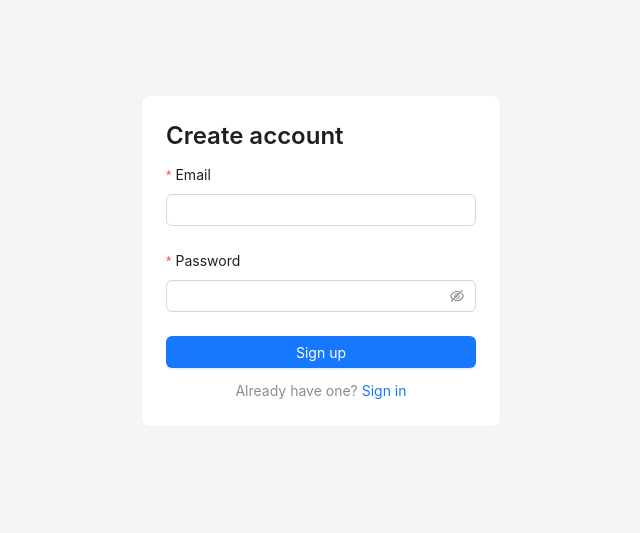
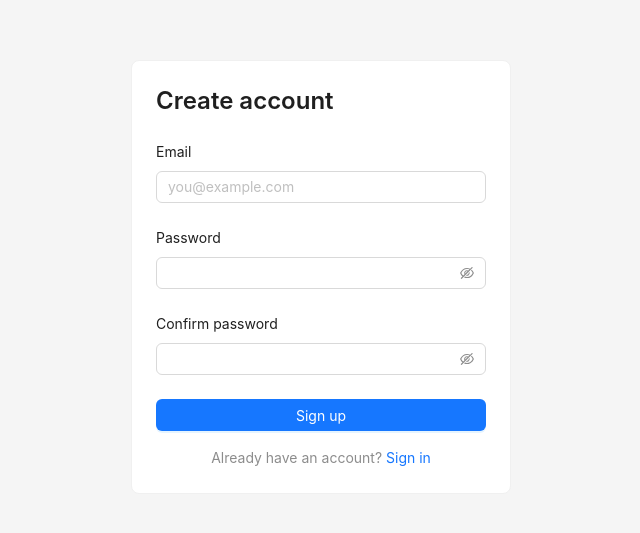
Before and after one commit to marsab14/multirate-web, a React (Vite) app: page /signup in a window 1280 px wide. Shown: the part 147-680 px from the top of the page, without its empty margins (319-959 px from the left). Built offline with nearby package versions, Linux system fonts and the light colour scheme; no server answers.

Commit message:
Auth Flow added

```diff
--- a/src/App.tsx
+++ b/src/App.tsx
@@ -14,18 +14,14 @@ export default function App() {
       <Route path="/login" element={<Login />} />
       <Route path="/signup" element={<Signup />} />
 
-      <Route
-        element={
-          <ProtectedRoute>
-            <AppShell />
-          </ProtectedRoute>
-        }
-      >
-        <Route index element={<Navigate to="/documents" replace />} />
-        <Route path="/documents" element={<DocumentsList />} />
-        <Route path="/documents/new" element={<DocumentEditor />} />
-        <Route path="/documents/:id" element={<DocumentEditor />} />
-        <Route path="/reports" element={<Reports />} />
+      <Route element={<ProtectedRoute />}>
+        <Route element={<AppShell />}>
+          <Route index element={<Navigate to="/documents" replace />} />
+          <Route path="/documents" element={<DocumentsList />} />
+          <Route path="/documents/new" element={<DocumentEditor />} />
+          <Route path="/documents/:id" element={<DocumentEditor />} />
+          <Route path="/reports" element={<Reports />} />
+        </Route>
       </Route>
 
       <Route path="*" element={<NotFound />} />
--- a/src/components/ProtectedRoute.tsx
+++ b/src/components/ProtectedRoute.tsx
@@ -1,17 +1,8 @@
-import type { ReactNode } from "react";
-import { Navigate, useLocation } from "react-router-dom";
+import { Navigate, Outlet } from "react-router-dom";
 import { useAuth } from "../hooks/useAuth";
 
-interface Props {
-  children: ReactNode;
+export default function ProtectedRoute() {
+  const { session } = useAuth();
+  if (!session) return <Navigate to="/login" replace />;
+  return <Outlet />;
 }
-
-export default function ProtectedRoute({ children }: Props) {
-  const { session } = useAuth();
-  const location = useLocation();
-
-  if (!session) {
-    return <Navigate to="/login" replace state={{ from: location.pathname }} />;
-  }
-  return <>{children}</>;
-}
--- a/src/hooks/useAuth.ts
+++ b/src/hooks/useAuth.ts
@@ -1,22 +1,30 @@
-import { useSyncExternalStore, useCallback } from "react";
+import { useEffect, useState } from "react";
 import { getSession, setSession, subscribe } from "../lib/session";
+import { api } from "../lib/api";
 import type { Session, SessionUser } from "../types/api";
 
 export interface UseAuth {
   session: Session | null;
   user: SessionUser | null;
-  signOut: () => void;
+  signOut: () => Promise<void>;
 }
 
-const getSnapshot = () => getSession();
-const getServerSnapshot = () => null as Session | null;
+export const useAuth = (): UseAuth => {
+  const [session, setSessionState] = useState<Session | null>(() =>
+    getSession(),
+  );
 
-export function useAuth(): UseAuth {
-  const session = useSyncExternalStore(subscribe, getSnapshot, getServerSnapshot);
-  const signOut = useCallback(() => setSession(null), []);
-  return {
-    session,
-    user: session?.user ?? null,
-    signOut,
+  useEffect(() => subscribe(() => setSessionState(getSession())), []);
+
+  const signOut = async () => {
+    const s = getSession();
+    try {
+      await api.post("/api/auth/logout", { refresh_token: s?.refresh_token });
+    } catch {
+      // best effort
+    }
+    setSession(null);
   };
-}
+
+  return { session, user: session?.user ?? null, signOut };
+};
--- a/src/routes/Login.tsx
+++ b/src/routes/Login.tsx
@@ -1,6 +1,5 @@
-import { useState } from "react";
 import { Button, Card, Form, Input, Typography, message } from "antd";
-import { Link, useLocation, useNavigate } from "react-router-dom";
+import { Link, useNavigate } from "react-router-dom";
 import axios from "axios";
 import { api } from "../lib/api";
 import { setSession } from "../lib/session";
@@ -12,26 +11,29 @@ interface FormValues {
 }
 
 export default function Login() {
-  const [loading, setLoading] = useState(false);
   const navigate = useNavigate();
-  const location = useLocation();
-  const from =
-    (location.state as { from?: string } | null)?.from ?? "/documents";
+  const [form] = Form.useForm<FormValues>();
 
   const onSubmit = async (values: FormValues) => {
-    setLoading(true);
     try {
       const { data } = await api.post<AuthResponse>("/api/auth/login", values);
+      if (!data.session) {
+        message.error("Login failed. Please try again.");
+        return;
+      }
       setSession(data.session);
-      navigate(from, { replace: true });
+      navigate("/documents");
     } catch (err) {
-      const msg =
-        axios.isAxiosError(err) && err.response?.data?.error?.message
-          ? err.response.data.error.message
-          : "Sign in failed";
-      message.error(msg);
-    } finally {
-      setLoading(false);
+      if (axios.isAxiosError(err)) {
+        const code = err.response?.data?.error?.code;
+        if (code === "INVALID_CREDENTIALS") {
+          message.error("Invalid email or password");
+        } else {
+          message.error(err.response?.data?.error?.message ?? "Login failed");
+        }
+      } else {
+        message.error("Login failed");
+      }
     }
   };
 
@@ -43,34 +45,45 @@ export default function Login() {
         alignItems: "center",
         justifyContent: "center",
         background: "#f5f5f5",
+        padding: 16,
       }}
     >
-      <Card style={{ width: 360 }}>
-        <Typography.Title level={3} style={{ marginTop: 0 }}>
+      <Card style={{ width: 380 }}>
+        <Typography.Title level={3} style={{ marginTop: 0, marginBottom: 24 }}>
           Sign in
         </Typography.Title>
-        <Form<FormValues> layout="vertical" onFinish={onSubmit}>
+        <Form<FormValues>
+          form={form}
+          layout="vertical"
+          onFinish={onSubmit}
+          requiredMark={false}
+        >
           <Form.Item
             name="email"
             label="Email"
-            rules={[{ required: true, type: "email" }]}
+            rules={[
+              { required: true, message: "Please enter your email" },
+              { type: "email", message: "Enter a valid email address" },
+            ]}
           >
-            <Input autoComplete="email" />
+            <Input autoComplete="email" placeholder="you@example.com" />
           </Form.Item>
           <Form.Item
             name="password"
             label="Password"
-            rules={[{ required: true, min: 6 }]}
+            rules={[{ required: true, message: "Please enter your password" }]}
           >
             <Input.Password autoComplete="current-password" />
           </Form.Item>
-          <Button type="primary" htmlType="submit" block loading={loading}>
-            Sign in
-          </Button>
+          <Form.Item style={{ marginBottom: 0 }}>
+            <Button type="primary" htmlType="submit" block>
+              Sign in
+            </Button>
+          </Form.Item>
         </Form>
-        <div style={{ marginTop: 12, textAlign: "center" }}>
+        <div style={{ marginTop: 16, textAlign: "center" }}>
           <Typography.Text type="secondary">
-            No account? <Link to="/signup">Create one</Link>
+            Don&apos;t have an account? <Link to="/signup">Sign up</Link>
           </Typography.Text>
         </div>
       </Card>
--- a/src/routes/Signup.tsx
+++ b/src/routes/Signup.tsx
@@ -1,40 +1,53 @@
-import { useState } from "react";
 import { Button, Card, Form, Input, Typography, message } from "antd";
 import { Link, useNavigate } from "react-router-dom";
 import axios from "axios";
 import { api } from "../lib/api";
 import { setSession } from "../lib/session";
-import type { AuthResponse } from "../types/api";
+import type { Session } from "../types/api";
 
 interface FormValues {
   email: string;
   password: string;
+  confirm: string;
+}
+
+interface SignupResponse {
+  session?: Session;
+  requires_confirmation?: boolean;
 }
 
 export default function Signup() {
-  const [loading, setLoading] = useState(false);
   const navigate = useNavigate();
+  const [form] = Form.useForm<FormValues>();
 
   const onSubmit = async (values: FormValues) => {
-    setLoading(true);
     try {
-      const { data } = await api.post<AuthResponse>("/api/auth/signup", values);
-      // If the backend returns a session, sign the user in immediately.
-      if (data?.session?.access_token) {
-        setSession(data.session);
-        navigate("/documents", { replace: true });
+      const { data } = await api.post<SignupResponse>("/api/auth/signup", {
+        email: values.email,
+        password: values.password,
+      });
+      if (data.requires_confirmation) {
+        // Rare — README says to disable email confirmation in Supabase.
+        message.info("Check your email to confirm your account.");
+        return;
+      }
+      if (!data.session) {
+        message.error("Signup failed. Please try again.");
+        return;
+      }
+      setSession(data.session);
+      navigate("/documents");
+    } catch (err) {
+      if (axios.isAxiosError(err)) {
+        const code = err.response?.data?.error?.code;
+        if (code === "EMAIL_TAKEN") {
+          message.error("An account with this email already exists.");
+        } else {
+          message.error(err.response?.data?.error?.message ?? "Signup failed");
+        }
       } else {
-        message.success("Account created. Please sign in.");
-        navigate("/login", { replace: true });
+        message.error("Signup failed");
       }
-    } catch (err) {
-      const msg =
-        axios.isAxiosError(err) && err.response?.data?.error?.message
-          ? err.response.data.error.message
-          : "Sign up failed";
-      message.error(msg);
-    } finally {
-      setLoading(false);
     }
   };
 
@@ -46,34 +59,68 @@ export default function Signup() {
         alignItems: "center",
         justifyContent: "center",
         background: "#f5f5f5",
+        padding: 16,
       }}
     >
-      <Card style={{ width: 360 }}>
-        <Typography.Title level={3} style={{ marginTop: 0 }}>
+      <Card style={{ width: 380 }}>
+        <Typography.Title level={3} style={{ marginTop: 0, marginBottom: 24 }}>
           Create account
         </Typography.Title>
-        <Form<FormValues> layout="vertical" onFinish={onSubmit}>
+        <Form<FormValues>
+          form={form}
+          layout="vertical"
+          onFinish={onSubmit}
+          requiredMark={false}
+        >
           <Form.Item
             name="email"
             label="Email"
-            rules={[{ required: true, type: "email" }]}
+            rules={[
+              { required: true, message: "Please enter your email" },
+              { type: "email", message: "Enter a valid email address" },
+            ]}
           >
-            <Input autoComplete="email" />
+            <Input autoComplete="email" placeholder="you@example.com" />
           </Form.Item>
           <Form.Item
             name="password"
             label="Password"
-            rules={[{ required: true, min: 6 }]}
+            rules={[
+              { required: true, message: "Please enter a password" },
+              { min: 8, message: "Password must be at least 8 characters" },
+            ]}
+            hasFeedback
           >
             <Input.Password autoComplete="new-password" />
           </Form.Item>
-          <Button type="primary" htmlType="submit" block loading={loading}>
-            Sign up
-          </Button>
+          <Form.Item
+            name="confirm"
+            label="Confirm password"
+            dependencies={["password"]}
+            hasFeedback
+            rules={[
+              { required: true, message: "Please confirm your password" },
+              ({ getFieldValue }) => ({
+                validator(_, value) {
+                  if (!value || getFieldValue("password") === value) {
+                    return Promise.resolve();
+                  }
+                  return Promise.reject(new Error("Passwords do not match"));
+                },
+              }),
+            ]}
+          >
+            <Input.Password autoComplete="new-password" />
+          </Form.Item>
+          <Form.Item style={{ marginBottom: 0 }}>
+            <Button type="primary" htmlType="submit" block>
+              Sign up
+            </Button>
+          </Form.Item>
         </Form>
-        <div style={{ marginTop: 12, textAlign: "center" }}>
+        <div style={{ marginTop: 16, textAlign: "center" }}>
           <Typography.Text type="secondary">
-            Already have one? <Link to="/login">Sign in</Link>
+            Already have an account? <Link to="/login">Sign in</Link>
           </Typography.Text>
         </div>
       </Card>
```
Also changed, not shown: src/components/AppShell.tsx (+33 -12 lines).
